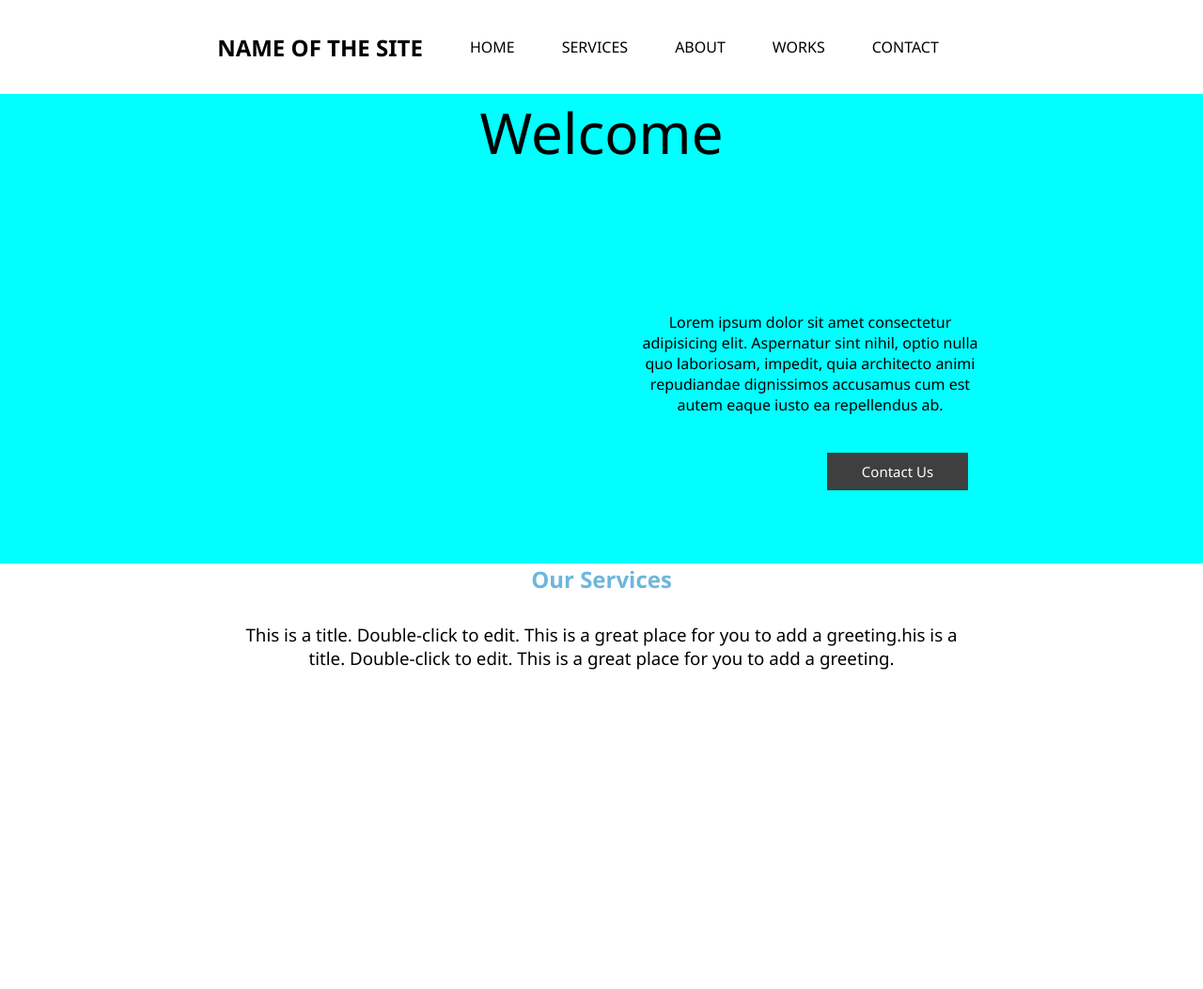
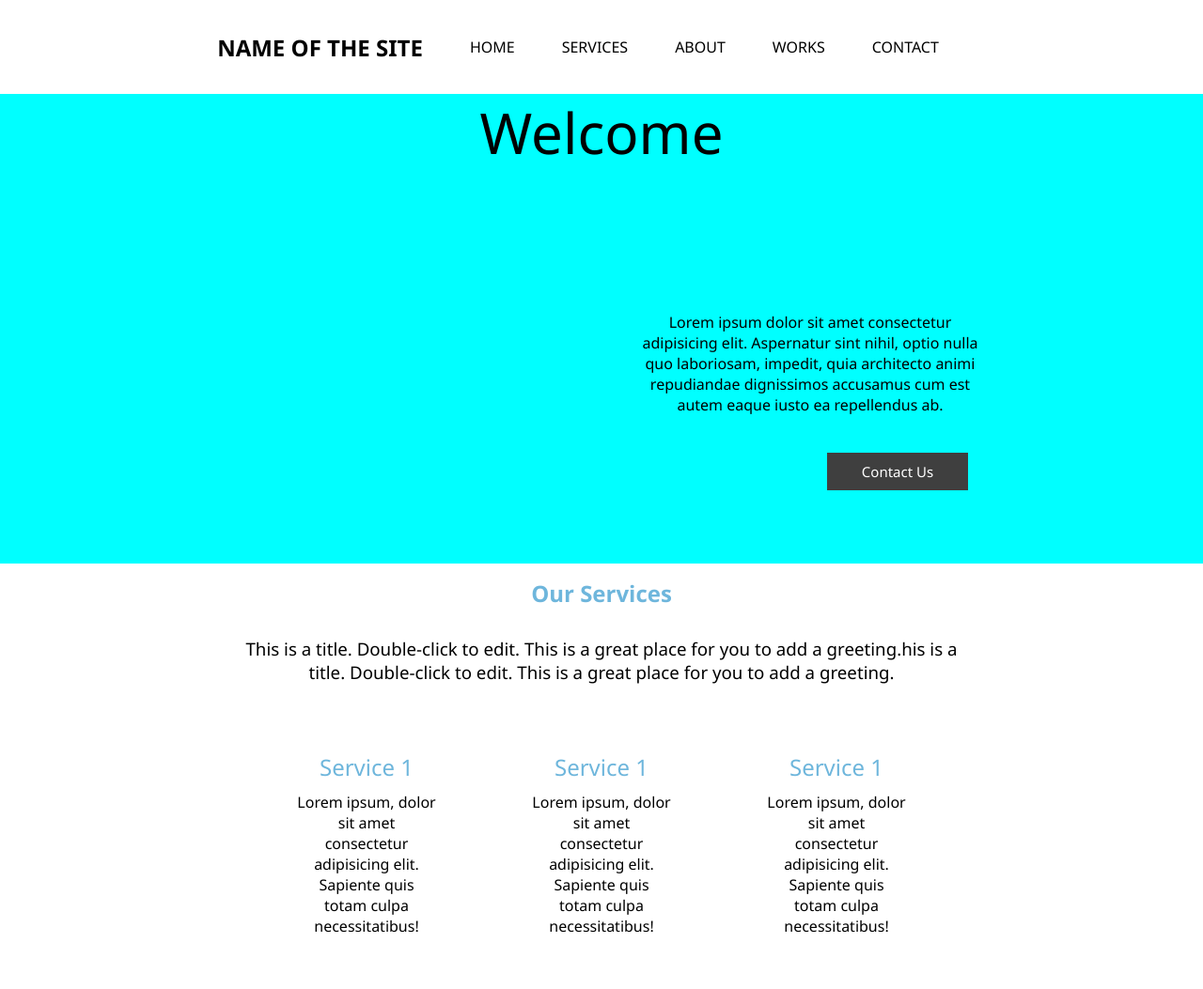
Before and after one commit to Merces-dev/desafio1, a plain HTML site: page index.html in a window 1280 px wide. Shown: the whole page at 94% size. Drawn offline with Linux system fonts and the light colour scheme.

Commit message:
projeto finalizado

```diff
--- a/css/style.css
+++ b/css/style.css
@@ -69,7 +69,7 @@ li{
 }
 footer{
     width: 100%;
-    height: 600px;
+    height: 150px;
     display: flex;
     justify-content: center;
 }
@@ -85,7 +85,27 @@ footer{
 .footer1 h2{
     color:#6eb6dc ;
     font-weight: 600;
+    margin-top: 15px;
 }
 .footer1 h3{
      margin-top: 30px;
 }
+.servicos{
+    width: 100%;
+    height: 300px;
+    display: flex;
+    justify-content: center;
+}
+.tiposervicos{
+    display: flex;
+}
+.coluna{
+    flex-direction: column;
+    width: 150px;
+    text-align: center;
+    padding: 50px;
+}
+.coluna h2{
+    color: #6eb6dc;
+    margin-bottom: 10px;
+}
--- a/index.html
+++ b/index.html
@@ -33,5 +33,20 @@
         <h3>This is a title. Double-click to edit. This is a great place for you to add a greeting.his is a title. Double-click to edit. This is a great place for you to add a greeting.</h3>
     </div>
     </footer>
+    <article class="servicos">
+        <div class="tiposervicos">
+            <div class="coluna">
+            <h2>Service 1</h2>
+            <p>Lorem ipsum, dolor sit amet consectetur adipisicing elit. Sapiente quis totam culpa necessitatibus!</p>
+            </div>
+            <div class="coluna">
+            <h2>Service 1</h2>
+            <p>Lorem ipsum, dolor sit amet consectetur adipisicing elit. Sapiente quis totam culpa necessitatibus!</p>
+            </div>
+            <div class="coluna">
+            <h2>Service 1</h2>
+            <p>Lorem ipsum, dolor sit amet consectetur adipisicing elit. Sapiente quis totam culpa necessitatibus!</p>
+            </div>
+    </article>
 </body>
 </html>
```
